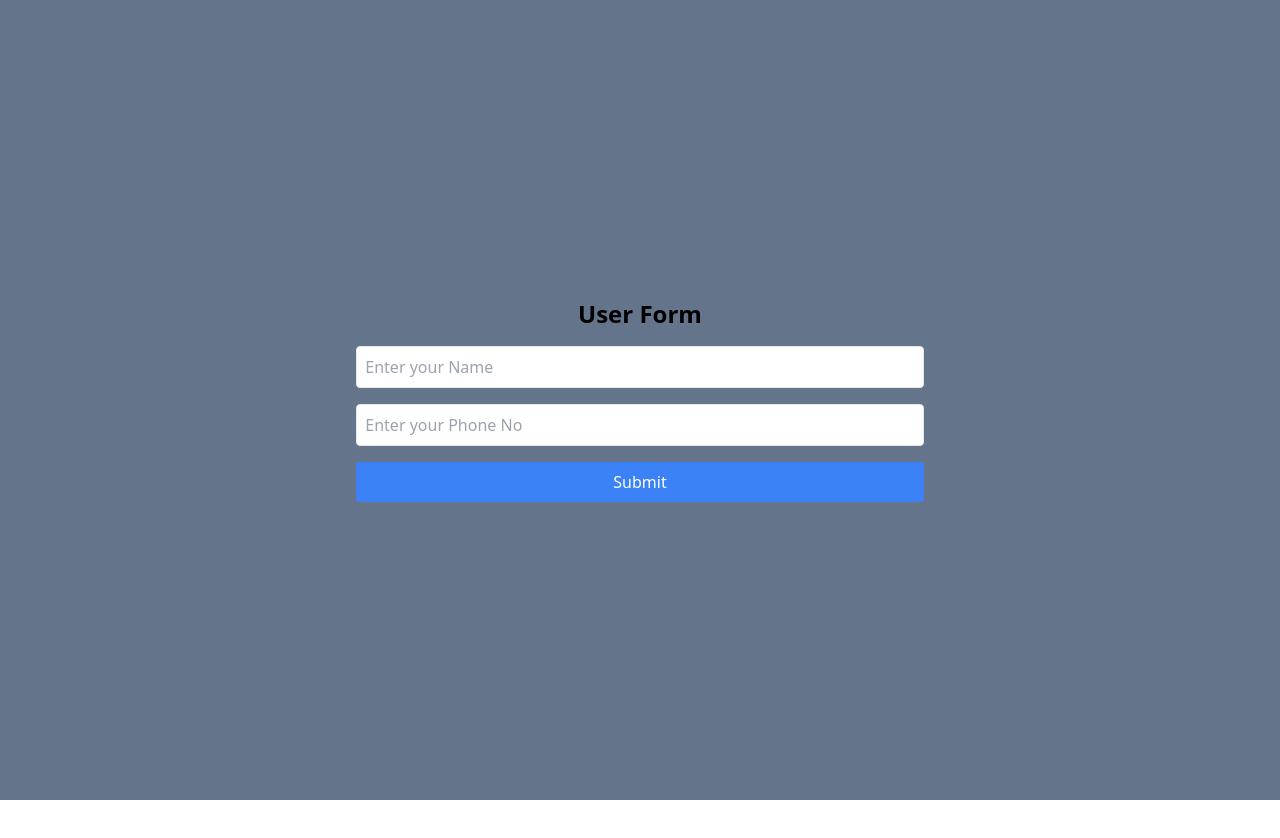
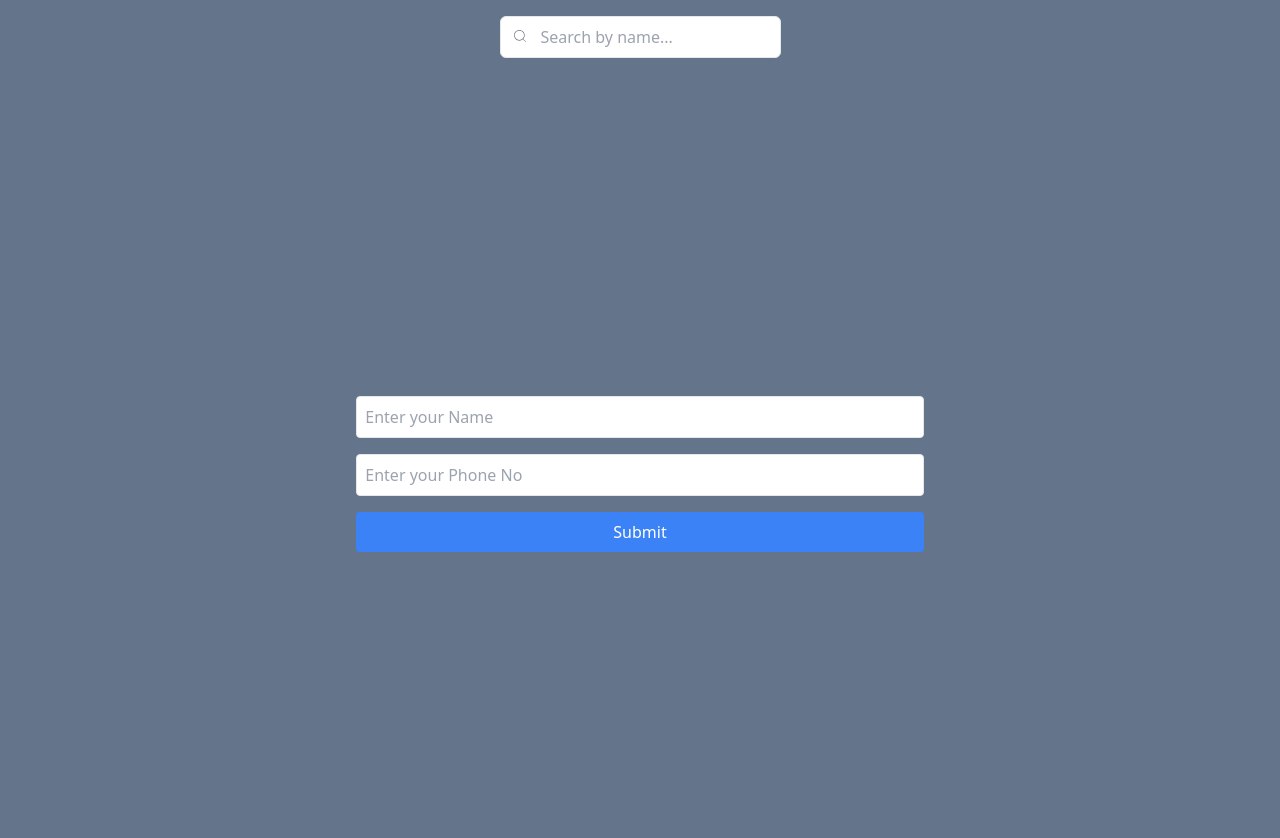
Before and after one commit to krishan05530/openlayer_Polygon, a React (Create React App) app: page / in a window 1280 px wide. Shown: the top 838 px of the page. Before the commit the page ends 800 px from the top, so only its background shows below. Built offline with nearby package versions, Linux system fonts and the light colour scheme.

Commit message:
added search bar

```diff
--- a/package.json
+++ b/package.json
@@ -10,6 +10,7 @@
     "ol": "^10.4.0",
     "react": "^19.0.0",
     "react-dom": "^19.0.0",
+    "react-icons": "^5.5.0",
     "react-router-dom": "^7.3.0",
     "react-scripts": "5.0.1",
     "web-vitals": "^2.1.4"
--- a/src/components/Home.jsx
+++ b/src/components/Home.jsx
@@ -4,38 +4,66 @@
 
 import React, { useState } from 'react';
 import { useNavigate } from 'react-router-dom';
+import { CiSearch } from "react-icons/ci";
 
 const Home = ({ setFormData }) => {
-    const navigate = useNavigate(); // ✅ Correct useNavigate()
-
+    const navigate = useNavigate(); //
+    const [search, setSearch] = useState("");
     const [name, setName] = useState('');
     const [phoneNo, setPhoneNo] = useState('');
 
     const handleSubmit = (e) => {
         e.preventDefault();
 
-               if(!name || !phoneNo ) {
+        if (!name || !phoneNo) {
             alert("Please fill all the fields");
             return;
         }
 
-        if(phoneNo.length !== 10) {
+        if (phoneNo.length !== 10) {
             alert("Phone number should be 10 digits long");
             return;
         }
-        setFormData({ name, phoneNo }); // ✅ Properly setting formData
-        navigate("/map"); // ✅ Navigate correctly
+        setFormData({ name, phoneNo }); //
+        navigate("/map"); //
     };
+    const handleSearchChange = (e) => {
+        setSearch(e.target.value);
+      };
+
+
+      const handleSearchKeyPress = (e) => {
+        if (e.key === "Enter") {
+          e.preventDefault(); // Prevents form submission
+          setSearch(""); // Clears search field
+        }
+      };
+
+
 
     return (
         <div className="flex flex-col bg-slate-500 items-center justify-center min-h-screen p-4    ">
-            <h1 className="text-2xl font-bold mb-4">User Form</h1>
+
+            {/* need the serch bar*/}
+            <div className="relative mb-4 ">
+                <CiSearch className="absolute left-3 top-3 text-gray-500" /> {/* 🖼️ Search Icon */}
+                <input
+                    type="text"
+                    placeholder="Search by name..."
+                    className="w-full pl-10 p-2 border rounded-md"
+                    value={search}
+                    onChange={handleSearchChange}
+                    onKeyDown={handleSearchKeyPress}
+                />
+            </div>
+            <div className=' flex flex-col items-center justify-center min-h-screen p-4 '>
+                {/* <h1 className="text-2xl font-bold mb-4">User Form</h1> */}
                 <form onSubmit={handleSubmit} className="space-y-4">
                     <input
                         type="text"
                         placeholder="Enter your Name"
                         value={name}
-                    onChange={(e) => setName(e.target.value)} // ✅ Controlled Input
+                        onChange={(e) => setName(e.target.value)} //
                         required
                         className="border p-2 rounded w-full"
                     />
@@ -43,7 +71,7 @@ const Home = ({ setFormData }) => {
                         type="text"
                         placeholder="Enter your Phone No"
                         value={phoneNo}
-                    onChange={(e) => setPhoneNo(e.target.value)} // ✅ Controlled Input
+                        onChange={(e) => setPhoneNo(e.target.value)} // t
                         required
                         className="border p-2 rounded w-full"
                     />
@@ -52,6 +80,8 @@ const Home = ({ setFormData }) => {
                     </button>
                 </form>
             </div>
+
+        </div>
     );
 };
 
```
Also changed, not shown: 1 other file (tests, documents, lock files or other folders). Lines whose indentation alone changed are shown as unchanged.
